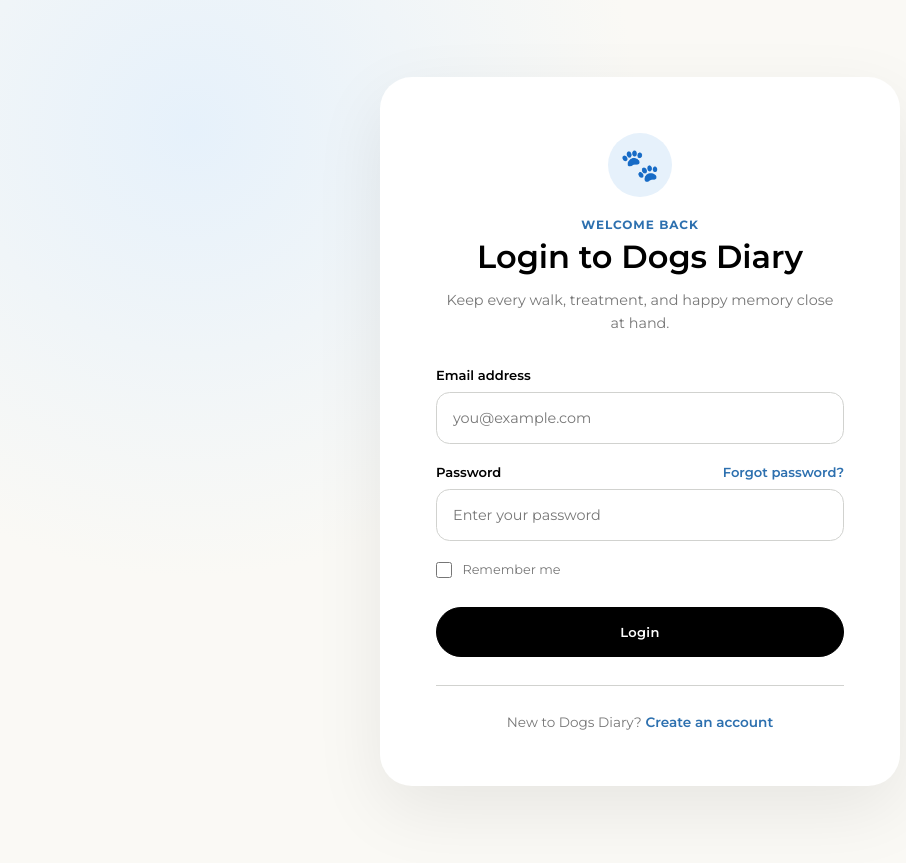
After one commit to Oksana-1/dogs-diary, a Symfony app: template templates/auth/login.html.twig in a window 1280 px wide. The commit adds this page. Shown: the whole page, without its empty margins (0-906 px from the left). Run offline with Twig, Linux system fonts and the light colour scheme; the template is opened without the code that fills it, so the values that code supplies are empty; style sheets or scripts are compiled from the project's sources; some libraries are stand-ins or nearby versions.

Commit message:
Auth pages markup

```diff
--- a/assets/app.js
+++ b/assets/app.js
@@ -1,6 +1,11 @@
 import { createApp } from 'vue';
 import AppDogList from './js/modules/dogsDiary/view/AppDogList.js';
 import AppDogDetail from './js/modules/dogsDiary/view/AppDogDetail.js';
+import AppLogin from './js/modules/dogsDiary/view/AppLogin.js';
+import AppSignUp from './js/modules/dogsDiary/view/AppSignUp.js';
+import AppResetPasswordRequest from './js/modules/dogsDiary/view/AppResetPasswordRequest.js';
+import AppResetPasswordCheckEmail from './js/modules/dogsDiary/view/AppResetPasswordCheckEmail.js';
+import AppResetPassword from './js/modules/dogsDiary/view/AppResetPassword.js';
 import './styles/app.css';
 
 const APPS = [
@@ -11,6 +16,26 @@ const APPS = [
     {
         id: 'dog-detail-app',
         component: AppDogDetail,
+    },
+    {
+        id: 'login-app',
+        component: AppLogin,
+    },
+    {
+        id: 'sign-up-app',
+        component: AppSignUp,
+    },
+    {
+        id: 'reset-password-request-app',
+        component: AppResetPasswordRequest,
+    },
+    {
+        id: 'reset-password-check-email-app',
+        component: AppResetPasswordCheckEmail,
+    },
+    {
+        id: 'reset-password-app',
+        component: AppResetPassword,
     },
 ];
 
--- /dev/null
+++ b/assets/js/modules/dogsDiary/view/AppLogin.js
@@ -0,0 +1,60 @@
+export default {
+    name: 'AppLogin',
+
+    props: {
+        forgotPasswordUrl: { type: String, required: true },
+        signUpUrl: { type: String, required: true },
+    },
+
+    template: /*language=HTML*/ `
+        <section class="auth-page" aria-labelledby="login-title">
+            <div class="auth-card">
+                <div class="auth-heading">
+                    <span class="auth-icon auth-icon-emoji" aria-hidden="true">🐾</span>
+                    <p class="auth-eyebrow">Welcome back</p>
+                    <h1 id="login-title">Login to Dogs Diary</h1>
+                    <p>Keep every walk, treatment, and happy memory close at hand.</p>
+                </div>
+
+                <form class="auth-form">
+                    <div class="auth-field">
+                        <label for="login-email">Email address</label>
+                        <input
+                            id="login-email"
+                            name="email"
+                            type="email"
+                            autocomplete="email"
+                            placeholder="you@example.com"
+                        >
+                    </div>
+
+                    <div class="auth-field">
+                        <div class="auth-label-row">
+                            <label for="login-password">Password</label>
+                            <a :href="forgotPasswordUrl">Forgot password?</a>
+                        </div>
+                        <input
+                            id="login-password"
+                            name="password"
+                            type="password"
+                            autocomplete="current-password"
+                            placeholder="Enter your password"
+                        >
+                    </div>
+
+                    <label class="auth-check">
+                        <input name="remember_me" type="checkbox">
+                        <span>Remember me</span>
+                    </label>
+
+                    <button class="btn btn-black auth-submit" type="button">Login</button>
+                </form>
+
+                <p class="auth-switch">
+                    New to Dogs Diary?
+                    <a :href="signUpUrl">Create an account</a>
+                </p>
+            </div>
+        </section>
+    `,
+};
--- /dev/null
+++ b/assets/js/modules/dogsDiary/view/AppResetPassword.js
@@ -0,0 +1,63 @@
+import { mdiLockReset } from '@mdi/js';
+import AuthMdiIcon from './ui/AuthMdiIcon.js';
+
+export default {
+    name: 'AppResetPassword',
+
+    components: {
+        AuthMdiIcon,
+    },
+
+    props: {
+        loginUrl: { type: String, required: true },
+    },
+
+    setup() {
+        return { mdiLockReset };
+    },
+
+    template: /*language=HTML*/ `
+        <section class="auth-page" aria-labelledby="reset-password-title">
+            <div class="auth-card">
+                <div class="auth-heading">
+                    <AuthMdiIcon :path="mdiLockReset" />
+                    <p class="auth-eyebrow">Secure your account</p>
+                    <h1 id="reset-password-title">Choose a new password</h1>
+                    <p>Create a password you haven't used for this account before.</p>
+                </div>
+
+                <form class="auth-form">
+                    <div class="auth-field">
+                        <label for="reset-password">New password</label>
+                        <input
+                            id="reset-password"
+                            name="password"
+                            type="password"
+                            autocomplete="new-password"
+                            placeholder="Enter a new password"
+                        >
+                        <p class="auth-help">Use at least 8 characters.</p>
+                    </div>
+
+                    <div class="auth-field">
+                        <label for="reset-password-confirmation">Confirm new password</label>
+                        <input
+                            id="reset-password-confirmation"
+                            name="password_confirmation"
+                            type="password"
+                            autocomplete="new-password"
+                            placeholder="Repeat your new password"
+                        >
+                    </div>
+
+                    <button class="btn btn-black auth-submit" type="button">Reset password</button>
+                </form>
+
+                <p class="auth-switch">
+                    Return to
+                    <a :href="loginUrl">login</a>
+                </p>
+            </div>
+        </section>
+    `,
+};
--- /dev/null
+++ b/assets/js/modules/dogsDiary/view/AppResetPasswordCheckEmail.js
@@ -0,0 +1,43 @@
+import { mdiEmailCheckOutline } from '@mdi/js';
+import AuthMdiIcon from './ui/AuthMdiIcon.js';
+
+export default {
+    name: 'AppResetPasswordCheckEmail',
+
+    components: {
+        AuthMdiIcon,
+    },
+
+    props: {
+        loginUrl: { type: String, required: true },
+        requestPasswordUrl: { type: String, required: true },
+    },
+
+    setup() {
+        return { mdiEmailCheckOutline };
+    },
+
+    template: /*language=HTML*/ `
+        <section class="auth-page" aria-labelledby="check-email-title">
+            <div class="auth-card">
+                <div class="auth-heading auth-heading-spacious">
+                    <AuthMdiIcon :path="mdiEmailCheckOutline" />
+                    <p class="auth-eyebrow">Almost there</p>
+                    <h1 id="check-email-title">Check your email</h1>
+                    <p>If an account matches the email you entered, a password reset link is on its way.</p>
+                </div>
+
+                <div class="auth-notice">
+                    <p>The link will expire for your security. Check your spam folder if you don't see the message.</p>
+                </div>
+
+                <a class="btn btn-black auth-submit" :href="loginUrl">Back to login</a>
+
+                <p class="auth-switch">
+                    Didn't receive an email?
+                    <a :href="requestPasswordUrl">Try again</a>
+                </p>
+            </div>
+        </section>
+    `,
+};
--- /dev/null
+++ b/assets/js/modules/dogsDiary/view/AppResetPasswordRequest.js
@@ -0,0 +1,53 @@
+import { mdiEmailOutline } from '@mdi/js';
+import AuthMdiIcon from './ui/AuthMdiIcon.js';
+
+export default {
+    name: 'AppResetPasswordRequest',
+
+    components: {
+        AuthMdiIcon,
+    },
+
+    props: {
+        loginUrl: { type: String, required: true },
+    },
+
+    setup() {
+        return { mdiEmailOutline };
+    },
+
+    template: /*language=HTML*/ `
+        <section class="auth-page" aria-labelledby="reset-request-title">
+            <div class="auth-card">
+                <a class="auth-back" :href="loginUrl">← Back to login</a>
+
+                <div class="auth-heading">
+                    <AuthMdiIcon :path="mdiEmailOutline" />
+                    <p class="auth-eyebrow">Password recovery</p>
+                    <h1 id="reset-request-title">Forgot password?</h1>
+                    <p>Enter the email address connected to your account and we'll send you a reset link.</p>
+                </div>
+
+                <form class="auth-form">
+                    <div class="auth-field">
+                        <label for="reset-email">Email address</label>
+                        <input
+                            id="reset-email"
+                            name="email"
+                            type="email"
+                            autocomplete="email"
+                            placeholder="you@example.com"
+                        >
+                    </div>
+
+                    <button class="btn btn-black auth-submit" type="button">Send reset link</button>
+                </form>
+
+                <p class="auth-switch">
+                    Remembered your password?
+                    <a :href="loginUrl">Login</a>
+                </p>
+            </div>
+        </section>
+    `,
+};
--- /dev/null
+++ b/assets/js/modules/dogsDiary/view/AppSignUp.js
@@ -0,0 +1,78 @@
+export default {
+    name: 'AppSignUp',
+
+    props: {
+        loginUrl: { type: String, required: true },
+    },
+
+    template: /*language=HTML*/ `
+        <section class="auth-page" aria-labelledby="sign-up-title">
+            <div class="auth-card">
+                <div class="auth-heading">
+                    <span class="auth-icon auth-icon-emoji" aria-hidden="true">🐾</span>
+                    <p class="auth-eyebrow">Join the pack</p>
+                    <h1 id="sign-up-title">Create your account</h1>
+                    <p>Start one simple diary for your dog's health and happiest days.</p>
+                </div>
+
+                <form class="auth-form">
+                    <div class="auth-field">
+                        <label for="sign-up-name">Name</label>
+                        <input
+                            id="sign-up-name"
+                            name="name"
+                            type="text"
+                            autocomplete="name"
+                            placeholder="Your name"
+                        >
+                    </div>
+
+                    <div class="auth-field">
+                        <label for="sign-up-email">Email address</label>
+                        <input
+                            id="sign-up-email"
+                            name="email"
+                            type="email"
+                            autocomplete="email"
+                            placeholder="you@example.com"
+                        >
+                    </div>
+
+                    <div class="auth-field">
+                        <label for="sign-up-password">Password</label>
+                        <input
+                            id="sign-up-password"
+                            name="password"
+                            type="password"
+                            autocomplete="new-password"
+                            placeholder="Create a password"
+                        >
+                    </div>
+
+                    <div class="auth-field">
+                        <label for="sign-up-password-confirmation">Confirm password</label>
+                        <input
+                            id="sign-up-password-confirmation"
+                            name="password_confirmation"
+                            type="password"
+                            autocomplete="new-password"
+                            placeholder="Repeat your password"
+                        >
+                    </div>
+
+                    <label class="auth-check">
+                        <input name="terms" type="checkbox">
+                        <span>I agree to the Terms of Service and Privacy Policy.</span>
+                    </label>
+
+                    <button class="btn btn-black auth-submit" type="button">Create account</button>
+                </form>
+
+                <p class="auth-switch">
+                    Already have an account?
+                    <a :href="loginUrl">Login</a>
+                </p>
+            </div>
+        </section>
+    `,
+};
--- /dev/null
+++ b/assets/js/modules/dogsDiary/view/ui/AuthMdiIcon.js
@@ -0,0 +1,15 @@
+export default {
+    name: 'AuthMdiIcon',
+
+    props: {
+        path: { type: String, required: true },
+    },
+
+    template: /*language=HTML*/ `
+        <span class="auth-icon" aria-hidden="true">
+            <svg class="auth-icon-svg" viewBox="0 0 24 24" focusable="false">
+                <path :d="path"></path>
+            </svg>
+        </span>
+    `,
+};
--- a/assets/styles/app.css
+++ b/assets/styles/app.css
@@ -114,6 +114,7 @@ body {
     font-weight: 600;
     transition: opacity 0.2s cubic-bezier(.4, 0, .2, 1);
     border-radius: 9999px;
+    text-decoration: none;
 }
 
 .btn:disabled {
@@ -1123,3 +1124,234 @@ textarea:focus-visible {
     margin: 2rem 0;
     text-align: center;
 }
+
+/* Authentication pages --------------------------------------------------- */
+
+.main:has(.auth-page) {
+    min-height: 100%;
+    padding-top: 0;
+}
+
+.auth-page {
+    display: flex;
+    min-height: 100vh;
+    padding: clamp(2rem, 6vw, 5rem) 1.5rem;
+    background:
+        radial-gradient(circle at 15% 15%, var(--bg-info) 0, transparent 28rem),
+        var(--bg-light);
+}
+
+.auth-card {
+    width: min(100%, 520px);
+    margin: auto;
+    padding: clamp(2rem, 5vw, 3.5rem);
+    border-radius: 2rem;
+    background-color: var(--bg-main);
+    box-shadow: 0 24px 70px rgba(0, 0, 0, 0.08);
+}
+
+.auth-heading {
+    margin-bottom: 2rem;
+    text-align: center;
+}
+
+.auth-icon {
+    display: inline-flex;
+    align-items: center;
+    justify-content: center;
+    width: 4rem;
+    height: 4rem;
+    margin-bottom: 1.25rem;
+    border-radius: 50%;
+    background-color: var(--bg-info);
+    color: var(--text-info);
+}
+
+.auth-icon-svg {
+    width: 2rem;
+    height: 2rem;
+    fill: currentColor;
+}
+
+.auth-icon-emoji {
+    font-size: 2rem;
+}
+
+.auth-eyebrow {
+    margin-bottom: 0.5rem;
+    color: var(--text-info);
+    font-size: 0.75rem;
+    font-weight: 700;
+    letter-spacing: 0.08em;
+    text-transform: uppercase;
+}
+
+.auth-heading h1 {
+    font-size: 2rem;
+    font-weight: 600;
+    line-height: 1.05;
+}
+
+.auth-heading > p:last-child {
+    max-width: 390px;
+    margin: 1rem auto 0;
+    color: var(--text-muted);
+    font-size: 0.9rem;
+    line-height: 1.6;
+}
+
+.auth-field + .auth-field {
+    margin-top: 1.25rem;
+}
+
+.auth-field label,
+.auth-label-row a {
+    font-size: 0.82rem;
+    font-weight: 600;
+}
+
+.auth-field > label,
+.auth-label-row {
+    display: flex;
+    margin-bottom: 0.55rem;
+}
+
+.auth-label-row {
+    align-items: center;
+    justify-content: space-between;
+    gap: 1rem;
+}
+
+.auth-label-row a,
+.auth-switch a {
+    color: var(--text-info);
+    text-decoration: none;
+}
+
+.auth-label-row a:hover,
+.auth-switch a:hover {
+    text-decoration: underline;
+}
+
+.auth-field input {
+    width: 100%;
+    min-height: 3.25rem;
+    padding: 0.85rem 1rem;
+    border: 1px solid var(--border-light);
+    border-radius: 0.85rem;
+    background: var(--bg-main);
+    color: var(--text-dark);
+    font-size: 0.9rem;
+}
+
+.auth-field input::placeholder {
+    color: var(--text-muted);
+}
+
+.auth-check {
+    display: flex;
+    align-items: flex-start;
+    gap: 0.65rem;
+    margin-top: 1.25rem;
+    color: var(--text-muted);
+    cursor: pointer;
+    font-size: 0.8rem;
+    line-height: 1.4;
+}
+
+.auth-check input {
+    width: 1rem;
+    height: 1rem;
+    margin-top: 0.05rem;
+    accent-color: var(--text-dark);
+    flex: 0 0 auto;
+}
+
+.auth-submit {
+    width: 100%;
+    margin-top: 1.75rem;
+    text-decoration: none;
+}
+
+.auth-switch {
+    margin-top: 1.75rem;
+    padding-top: 1.75rem;
+    border-top: 1px solid var(--border-light);
+    color: var(--text-muted);
+    font-size: 0.85rem;
+    text-align: center;
+}
+
+.auth-switch a {
+    font-weight: 600;
+}
+
+.auth-back {
+    display: inline-flex;
+    margin-bottom: 1.75rem;
+    color: var(--text-muted);
+    font-size: 0.8rem;
+    font-weight: 600;
+    text-decoration: none;
+}
+
+.auth-back:hover {
+    color: var(--text-dark);
+}
+
+.auth-heading-spacious {
+    margin-bottom: 2.5rem;
+}
+
+.auth-notice {
+    padding: 1rem 1.25rem;
+    border-radius: 1rem;
+    background-color: var(--bg-info);
+    color: var(--text-info);
+    font-size: 0.82rem;
+    line-height: 1.6;
+}
+
+.auth-help {
+    margin-top: 0.5rem;
+    color: var(--text-muted);
+    font-size: 0.75rem;
+}
+
+@media (max-width: 700px) {
+    .header-container {
+        gap: 1rem;
+    }
+
+    .header-nav {
+        display: none;
+    }
+
+    .header-auth {
+        justify-content: flex-end;
+    }
+
+    .header-auth .btn {
+        padding: 0.75rem 1rem;
+    }
+}
+
+@media (max-width: 480px) {
+    .auth-page {
+        padding: 1rem;
+    }
+
+    .auth-card {
+        padding: 1.5rem;
+        border-radius: 1.5rem;
+    }
+
+    .header-logo {
+        width: 52px;
+        height: 52px;
+    }
+
+    .header-logo .logo {
+        font-size: 34px;
+    }
+}
--- a/templates/_header.html.twig
+++ b/templates/_header.html.twig
@@ -9,8 +9,8 @@
             <span class="logo">🐾</span>
         </a>
         <div class="header-auth">
-            <button type="button" class="btn btn-white">Login</button>
-            <button type="button" class="btn btn-black">Sign Up</button>
+            <a href="{{ path('app_login') }}" class="btn btn-white">Login</a>
+            <a href="{{ path('app_sign_up') }}" class="btn btn-black">Sign Up</a>
         </div>
     </div>
 </header>
--- /dev/null
+++ b/templates/auth/login.html.twig
@@ -0,0 +1,19 @@
+{% extends 'base.html.twig' %}
+
+{% block title %}Login | Dogs Diary{% endblock %}
+
+{% block header %}{% endblock %}
+
+{% block body %}
+    <div
+        id="login-app"
+        data-props="{{ {
+            forgotPasswordUrl: path('app_forgot_password_request'),
+            signUpUrl: path('app_sign_up')
+        }|json_encode|e('html_attr') }}"
+    >
+        <span class="vue-loading">Loading login…</span>
+    </div>
+{% endblock %}
+
+{% block footer %}{% endblock %}
--- a/templates/base.html.twig
+++ b/templates/base.html.twig
@@ -12,10 +12,14 @@
         {% endblock %}
     </head>
     <body>
-        {% include '_header.html.twig' %}
+        {% block header %}
+            {% include '_header.html.twig' %}
+        {% endblock %}
         <main class="main">
             {% block body %}{% endblock %}
         </main>
-        {% include '_footer.html.twig' %}
+        {% block footer %}
+            {% include '_footer.html.twig' %}
+        {% endblock %}
     </body>
 </html>
```
Also changed, not shown: src/Controller/Web/AuthController.php (added, +40 -0 lines), templates/auth/reset_password.html.twig (added, +18 -0 lines), templates/auth/reset_password_check_email.html.twig (added, +19 -0 lines), templates/auth/reset_password_request.html.twig (added, +18 -0 lines), templates/auth/sign_up.html.twig (added, +18 -0 lines).
